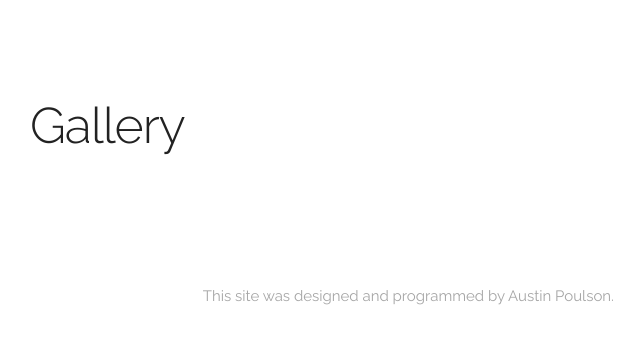
After one commit to AustinPoulson/Austinpoulsoncom, a PHP site: page /gallery.php in a window 1280 px wide. The commit adds this page. Shown: the top 344 px of the page, without its empty margins (130-774 px from the left). Run offline with PHP 8.4, Linux system fonts and the light colour scheme.

Commit message:
Started update - Add gallery

```diff
--- /dev/null
+++ b/gallery.php
@@ -0,0 +1,64 @@
+<!DOCTYPE html>
+<html lang="en">
+<head>
+
+  <!-- Basic Page Needs
+  –––––––––––––––––––––––––––––––––––––––––––––––––– -->
+  <meta charset="utf-8">
+  <title>Austin Poulson</title>
+  <meta name="description" content="Austin Poulson Resume Site">
+  <meta name="author" content="Austin Poulson">
+
+  <!-- Mobile Specific Metas
+  –––––––––––––––––––––––––––––––––––––––––––––––––– -->
+  <meta name="viewport" content="width=device-width, initial-scale=1">
+
+  <!-- FONT
+  –––––––––––––––––––––––––––––––––––––––––––––––––– -->
+  <link href="//fonts.googleapis.com/css?family=Raleway:400,300,600" rel="stylesheet" type="text/css">
+
+  <!-- CSS
+  –––––––––––––––––––––––––––––––––––––––––––––––––– -->
+  <link rel="stylesheet" href="css/normalize.css">
+  <link rel="stylesheet" href="css/skeleton.css">
+
+  <!-- Icon
+  –––––––––––––––––––––––––––––––––––––––––––––––––– -->
+  <link rel="icon" type="image/png" href="images/A.png">
+
+</head>
+<body>
+
+  <!-- Header
+  –––––––––––––––––––––––––––––––––––––––––––––––––– -->
+  <div class="container">
+  	<div class="row">
+      <div class="six columns" style="margin-top: 10%">
+      	<h1>Gallery</h1>
+      </div>
+  	</div>
+
+  <!-- Gallery
+  –––––––––––––––––––––––––––––––––––––––––––––––––– -->
+  <div class="container">
+  	<div class="row">
+      <div class="one column" style="margin-top: 10%">
+      </div>
+  	</div>
+
+
+<!-- Footnote
+  –––––––––––––––––––––––––––––––––––––––––––––––––– -->
+  <div class="container">
+    <div class="row" style="margin-top: 5%">
+      <div class="twelve columns">
+        <p class="grayText">This site was designed and programmed by Austin Poulson.</p>
+      </div>
+    </div>
+
+
+  </div>
+<!-- End Document
+  –––––––––––––––––––––––––––––––––––––––––––––––––– -->
+</body>
+</html>
--- a/index.php
+++ b/index.php
@@ -68,7 +68,7 @@
       	<a class="button" href="#experience">Experience</a>
      	<a class="button" href="#skills">Skills</a>
      	<a class="button" href="#interests">Interests</a>
-   		<a class="button" href="projects.php">Projects</a>
+   		<a class="button" href="gallery.php">Gallery</a>
    		<a class="button" href="#contact">Contact</a>
       	<div class="three columns" width="100%">
 
```
